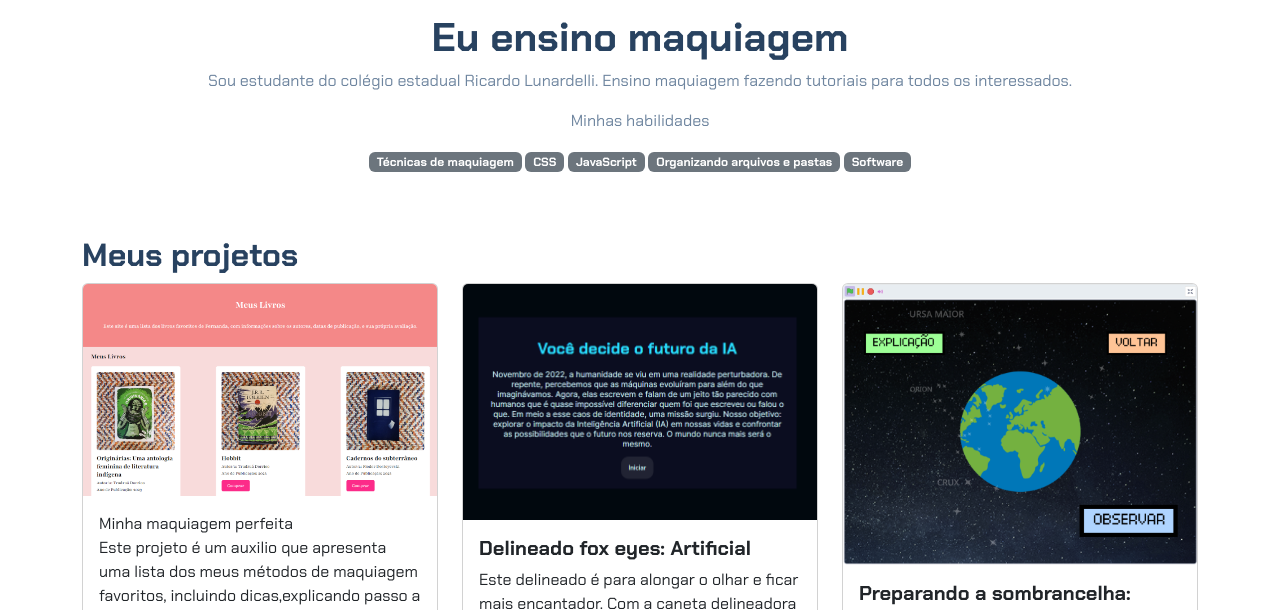
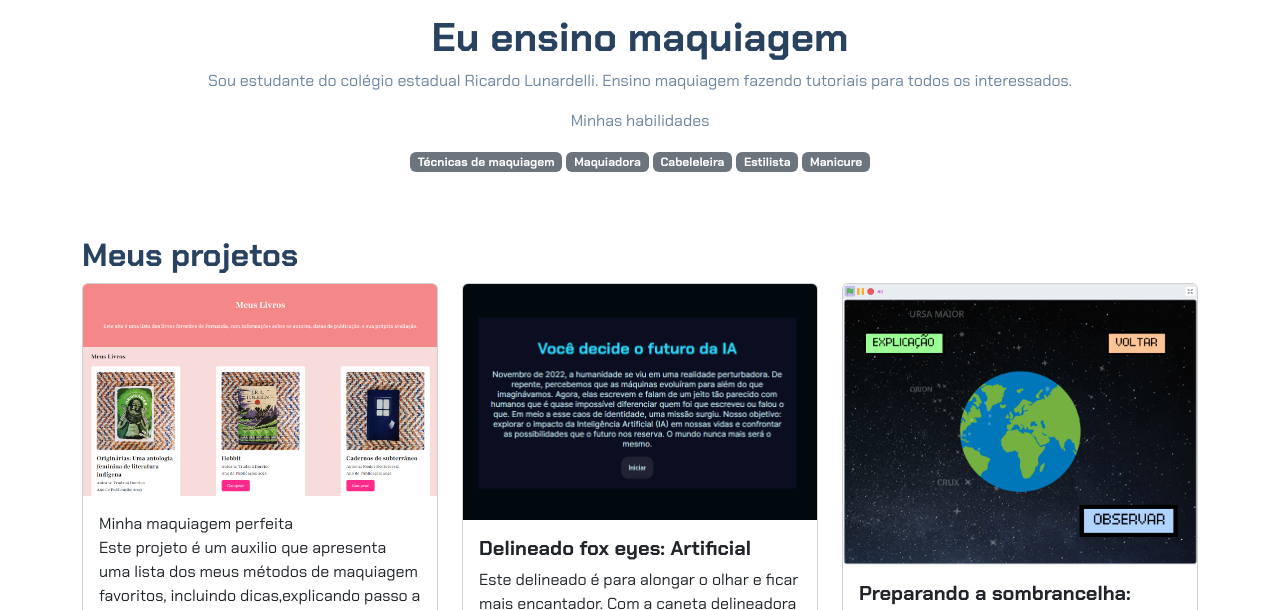
Before and after one commit to 10biancahinah/projeto-portif-lio-Bianca-2-b, a plain HTML site: page index.html in a window 1280 px wide. Shown: the part 183-793 px from the top of the page. Drawn offline with nearby package versions, Linux system fonts and the light colour scheme.

Commit message:
Update index.html

```diff
--- a/index.html
+++ b/index.html
@@ -20,10 +20,10 @@
         <p>Minhas habilidades</p>
         <div>
             <p class="badge bg-secondary">Técnicas de maquiagem</p>
-            <p class="badge bg-secondary">CSS</p>
-            <p class="badge bg-secondary">JavaScript</p>
-            <p class="badge bg-secondary">Organizando arquivos e pastas</p>
-            <p class="badge bg-secondary"> Software</p>
+            <p class="badge bg-secondary">Maquiadora</p>
+            <p class="badge bg-secondary">Cabeleleira</p>
+            <p class="badge bg-secondary">Estilista</p>
+            <p class="badge bg-secondary">Manicure</p>
         </div>
     </header>
     <main class="container mt-5">
@@ -85,7 +85,7 @@
                     <button type="button" class="btn-close" data-bs-dismiss="modal" aria-label="Close"></button>
                 </div>
                 <div class="modal-body">
-                    <p>O projeto é uma página web criada com HTML e CSS, destinada a exibir minha coleção pessoal de
+                    <p>É destinada a exibir minha coleção pessoal de
                         tipos de maquiagens.Veja vocẽ mesmo e use como inspiração.</p>
                     <p>Nesse portifólio quero,ajuar e ensinar vocế a realçar a sua
                     beleza. </p>
```
